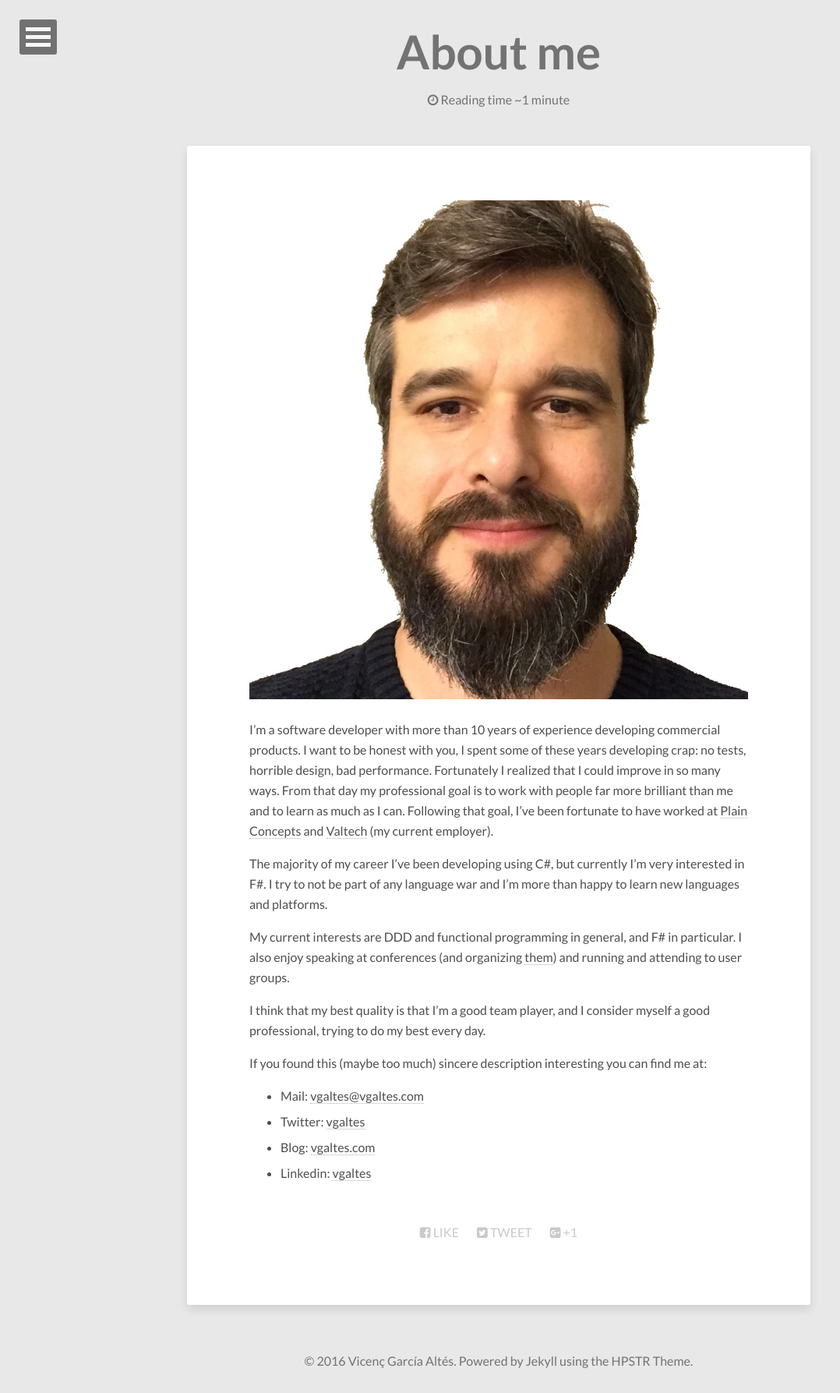
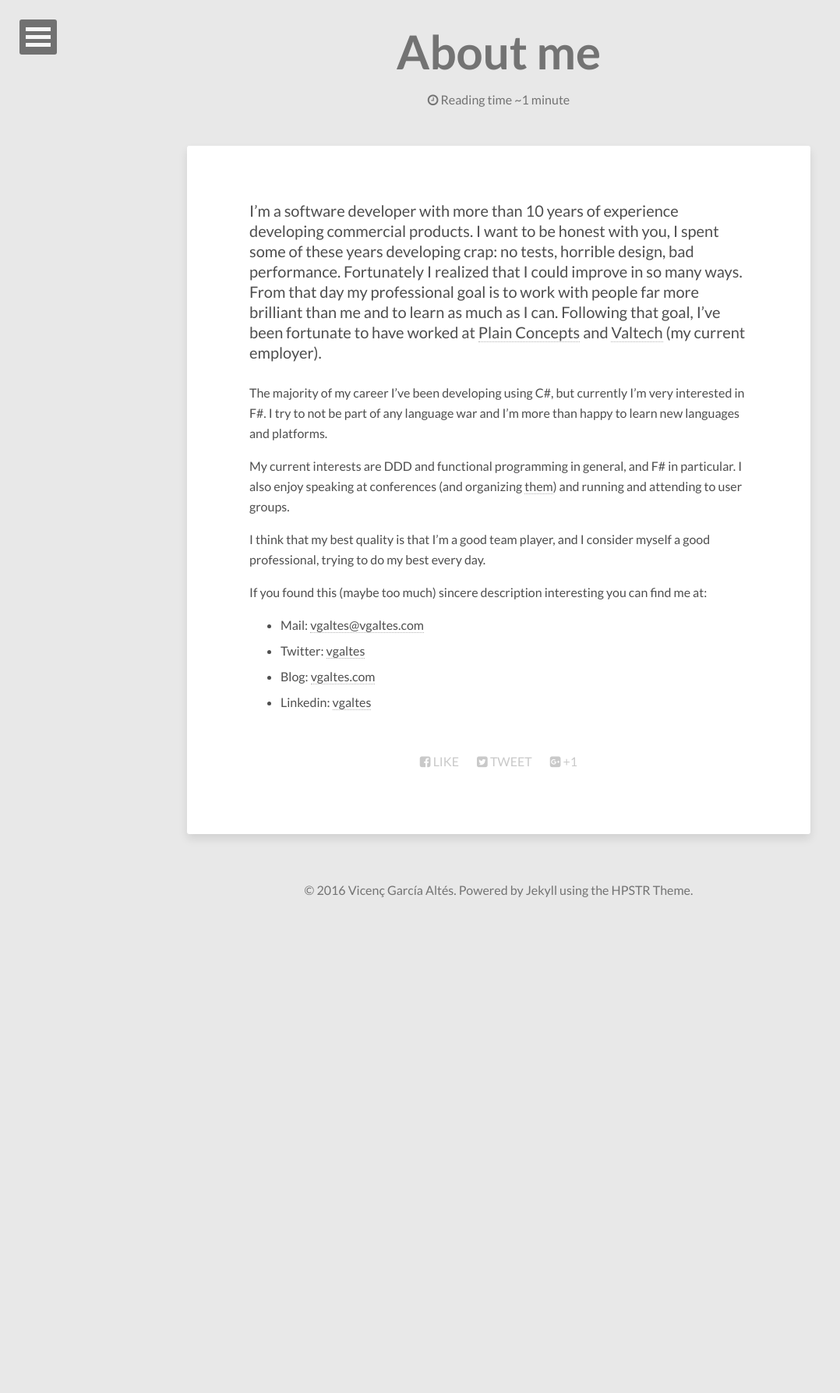
Before and after one commit to vgaltes/vgaltes.github.io, a Jekyll site: the page built from about/index.md, in a window 1280 px wide. Shown: the whole page at 78% size, without its empty margins (0-1078 px from the left). Built offline with Jekyll 4.4.1, drawn with Linux system fonts in a browser that asks for light colours; nearby versions of some CDN libraries; after the commit the page ends 1183 px from its top, so only the background shows below that.

Commit message:
Updated about

```diff
--- a/about/index.md
+++ b/about/index.md
@@ -20,8 +20,6 @@ tags: []
 comments: false
 ---
 
-![Vgaltes](../images/vgaltes.jpg)
-
 I'm a software developer with more than 10 years of experience developing commercial products. I want to be honest with you, I spent some of these years developing crap: no tests, horrible design, bad performance. Fortunately I realized that I could improve in so many ways. From that day my professional goal is to work with people far more brilliant than me and to learn as much as I can. Following that goal, I've been fortunate to have worked at [Plain Concepts](http://www.plainconcepts.com) and [Valtech](http://www.valtech.com) (my current employer).
 
 The majority of my career I've been developing using C#, but currently I'm very interested in F#. I try to not be part of any language war and I'm more than happy to learn new languages and platforms.
```
